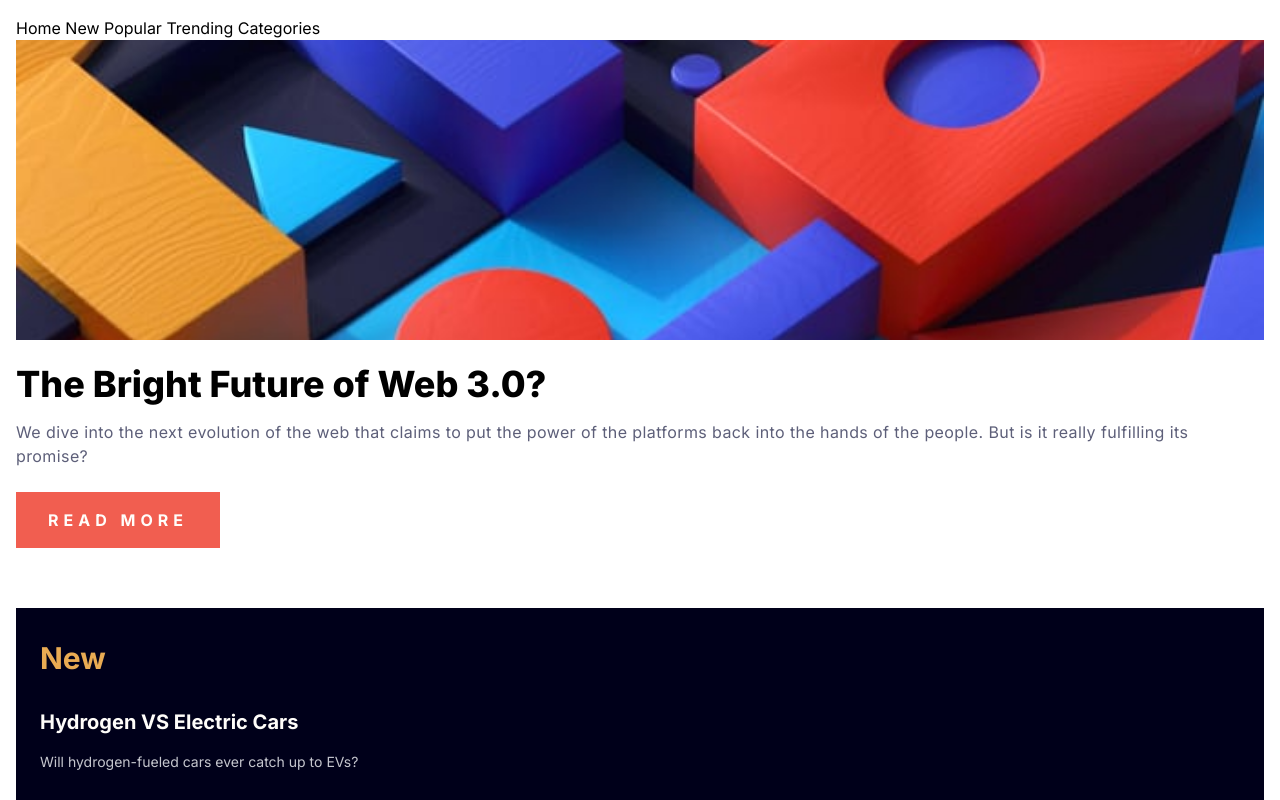
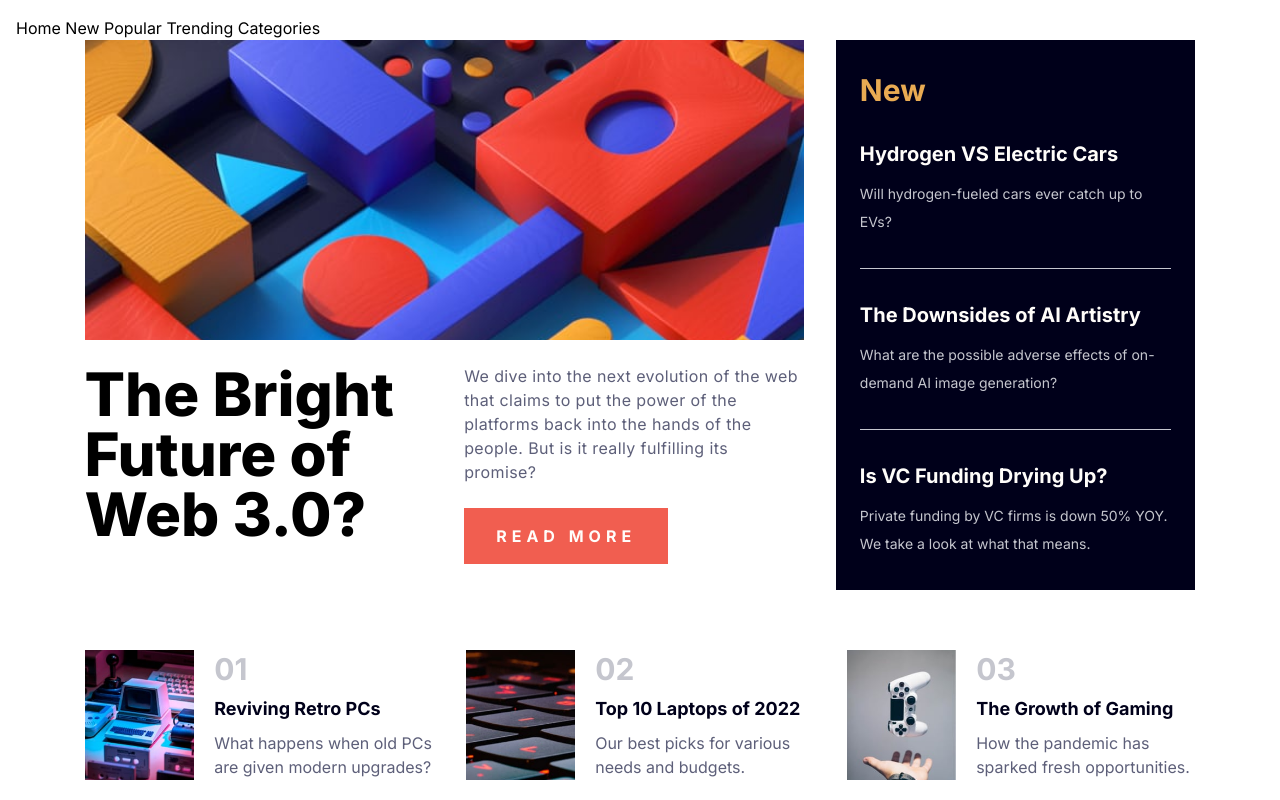
Before and after one commit to dangkhoa1195/news-homepage, a website: page dist/index.html in a window 1280 px wide. Shown: the top 800 px of the page. Drawn offline with Linux system fonts and the light colour scheme.

Commit message:
update css for desktop design of main section

```diff
--- a/dist/index.html
+++ b/dist/index.html
@@ -30,20 +30,23 @@
   <body class="p-4">
     <header id="header">Home New Popular Trending Categories</header>
     <!-- End header -->
-    <main id="main">
+    <main id="main ">
+      <div
+        class="wrapper md:mx-auto md:grid md:max-w-[1111px] md:grid-cols-[2fr_1fr] md:place-content-center md:gap-x-8"
+      >
         <section class="mb-[60px]">
           <div
             class="mb-6 h-[300px] bg-[url('./assets/images/image-web-3-mobile.jpg')] bg-cover bg-center bg-no-repeat"
           ></div>
-        <div class="">
-          <h1 class="mb-4 text-4xl font-extrabold">
+          <div class="md:flex md:gap-10">
+            <h1 class="mb-4 text-4xl font-extrabold md:basis-1/2 md:text-6xl">
               The Bright Future of Web 3.0?
             </h1>
-          <div class="">
+            <div class="md:basis-1/2">
               <p class="mb-6 tracking-wide text-dark-grayish-blue">
-              We dive into the next evolution of the web that claims to put the
-              power of the platforms back into the hands of the people. But is
-              it really fulfilling its promise?
+                We dive into the next evolution of the web that claims to put
+                the power of the platforms back into the hands of the people.
+                But is it really fulfilling its promise?
               </p>
               <button
                 class="bg-soft-red py-4 px-8 font-semibold uppercase tracking-[5px] text-off-white transition hover:bg-very-dark-blue"
@@ -86,14 +89,18 @@
               >
             </h3>
             <p class="text-sm leading-7 text-grayish-blue">
-            Private funding by VC firms is down 50% YOY. We take a look at what
-            that means.
+              Private funding by VC firms is down 50% YOY. We take a look at
+              what that means.
             </p>
           </div>
         </section>
         <!-- End section -->
-      <section class="">
-        <div class="mb-8 flex flex-row items-center justify-center gap-6">
+        <section
+          class="md:col-span-full md:flex md:items-center md:justify-center md:gap-8"
+        >
+          <div
+            class="mb-8 flex flex-row items-center justify-center gap-5 md:basis-1/3"
+          >
             <div
               class="h-[130px] basis-1/3 bg-[url('./assets/images/image-retro-pcs.jpg')] bg-cover bg-center bg-no-repeat"
             ></div>
@@ -109,7 +116,9 @@
               </p>
             </div>
           </div>
-        <div class="mb-8 flex flex-row items-center justify-center gap-6">
+          <div
+            class="mb-8 flex flex-row items-center justify-center gap-5 md:basis-1/3"
+          >
             <div
               class="h-[130px] basis-1/3 bg-[url('./assets/images/image-top-laptops.jpg')] bg-cover bg-center bg-no-repeat"
             ></div>
@@ -125,7 +134,9 @@
               </p>
             </div>
           </div>
-        <div class="mb-8 flex flex-row items-center justify-center gap-6">
+          <div
+            class="mb-8 flex flex-row items-center justify-center gap-5 md:basis-1/3"
+          >
             <div
               class="h-[130px] basis-1/3 bg-[url('./assets/images/image-gaming-growth.jpg')] bg-cover bg-center bg-no-repeat"
             ></div>
@@ -142,6 +153,7 @@
             </div>
           </div>
         </section>
+      </div>
       <!-- End section -->
     </main>
     <footer class="attribution">
```
Also changed, not shown: dist/output.css. Lines whose indentation alone changed are shown as unchanged.
